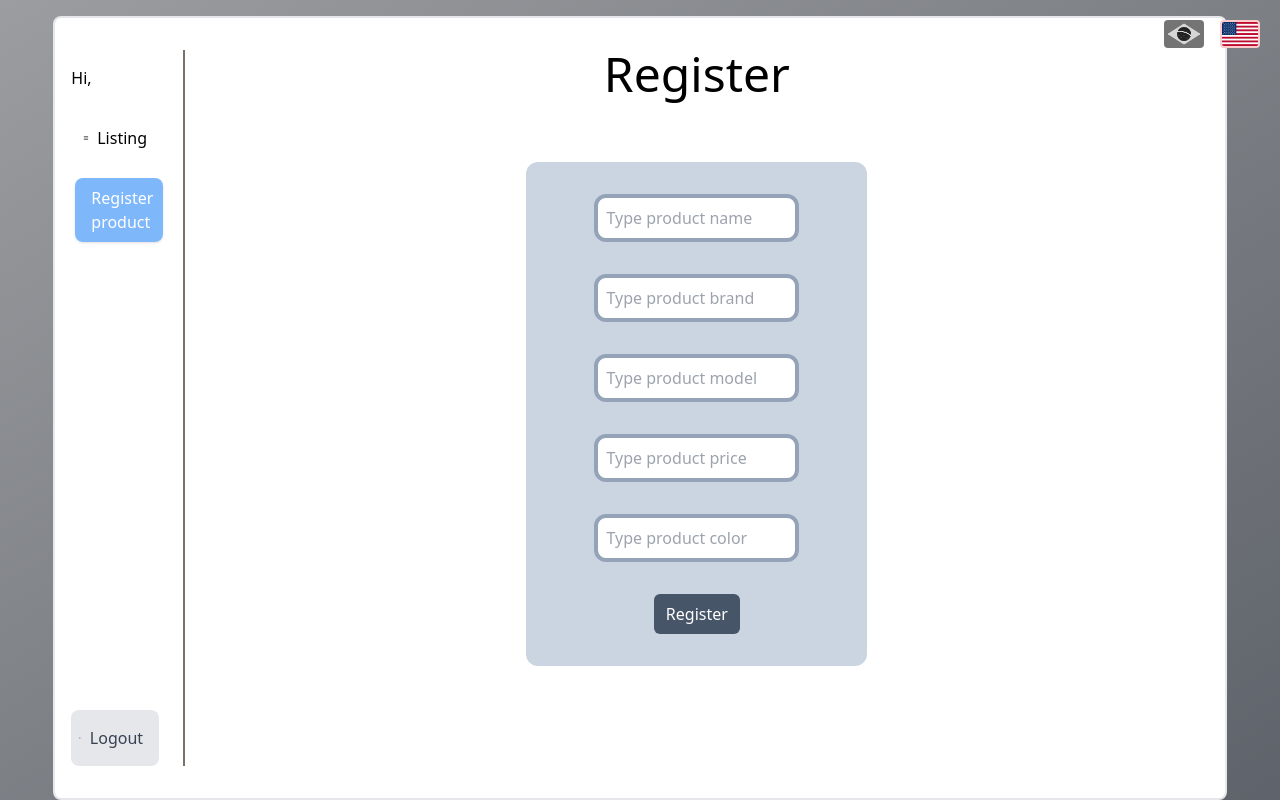
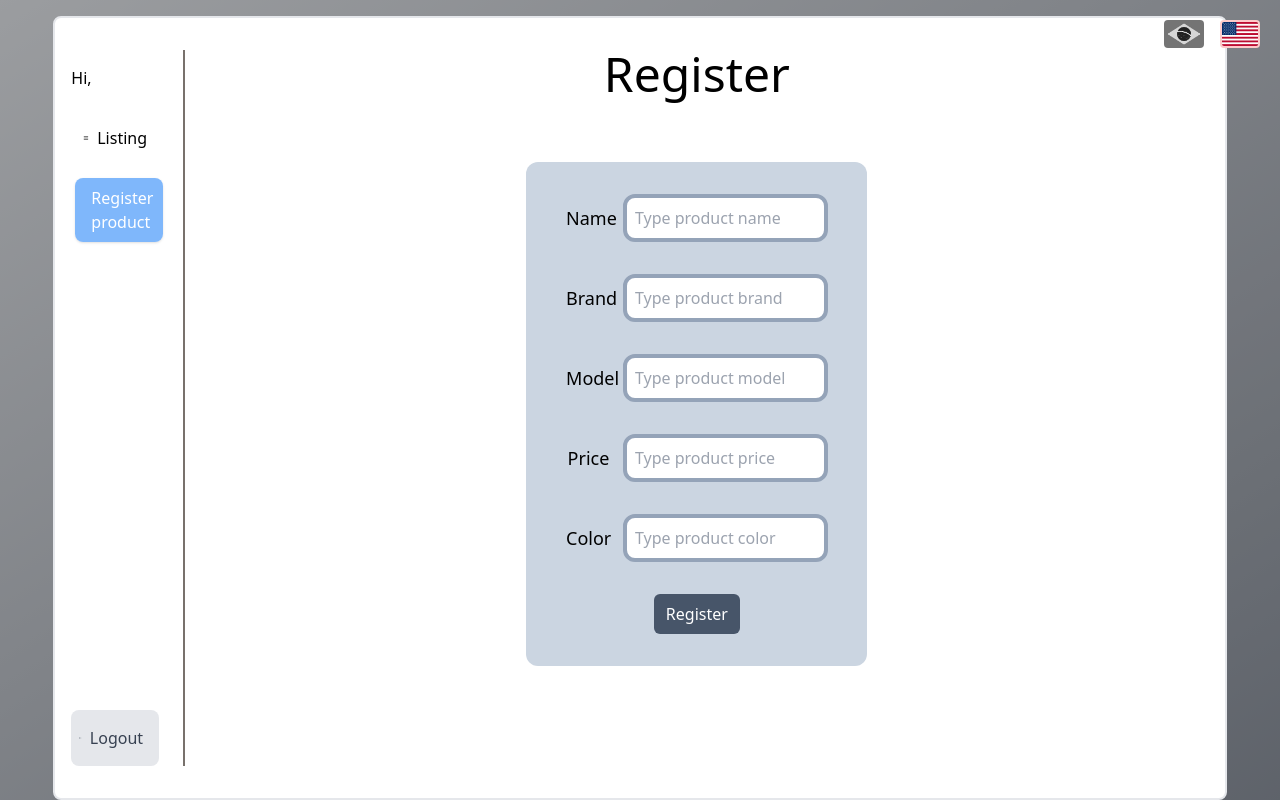
Before and after one commit to GuilhermeSCampos/lexart-fullstack, a React (Vite) app in the folder frontend/: page /dashboard/register in a window 1280 px wide. Built offline with nearby package versions, Linux system fonts and the light colour scheme; no server answers.

Commit message:
feat: add labels to form

```diff
--- a/frontend/src/components/Form/index.tsx
+++ b/frontend/src/components/Form/index.tsx
@@ -18,6 +18,8 @@ type props = {
   type: string;
   active?: boolean;
 };
+
+// ... (imports omitidos para brevidade)
 
 const Form = ({
   handleSubmit,
@@ -55,49 +57,110 @@ const Form = ({
       }}
     >
       <form
-        className="lg:w-4/12 mx-auto h-full flex flex-col items-center lg:gap-8 gap-4 bg-slate-300 rounded-xl py-8"
+        className="lg:w-4/12 mx-auto h-full flex flex-col items-center justify-center lg:gap-8 gap-4 bg-slate-300 rounded-xl py-8"
         onSubmit={(e) => handleSubmit(e)}
       >
+        <div className="flex items-center  w-full justify-center">
+          <div className="w-2/12 text-center items-center">
+            <label
+              className="lg:w-1/12 lg:mr-3 text-sm lg:text-lg"
+              htmlFor="name"
+            >
+              {t("name")}
+            </label>
+          </div>
           <input
             type="text"
+            id="name"
             placeholder={t("typePhoneName")}
             className="border-4 border-slate-400 p-2 rounded-xl w-3/5 hover:border-slate-500 focus:border-slate-600 focus:outline-none transition duration-300"
             required
             value={name}
             onChange={(e) => setName(e.target.value)}
           />
+        </div>
+
+        <div className="flex  items-center  w-full justify-center">
+          <div className="w-2/12 text-center items-center">
+            <label
+              className="w-2/12 lg:w-1/12 lg:mr-3 text-sm lg:text-lg"
+              htmlFor="brand"
+            >
+              {t("brand")}
+            </label>
+          </div>
+
           <input
             type="text"
+            id="brand"
             placeholder={t("typePhoneBrand")}
-          className="border-4 border-slate-400 p-2 rounded-xl w-3/5 hover:border-slate-500 focus:border-slate-600 focus:outline-none transition duration-300"
+            className="border-4 border-slate-400  p-2 rounded-xl w-3/5 hover:border-slate-500 focus:border-slate-600 focus:outline-none transition duration-300"
             required
             value={brand}
             onChange={(e) => setBrand(e.target.value)}
           />
+        </div>
+
+        <div className="flex items-center  w-full justify-center lg:mr-4">
+          <div className="w-2/12 text-center items-center lg:ml-4">
+            <label
+              className="w-2/12 lg:w-1/12 lg:mr-3 text-sm lg:text-lg"
+              htmlFor="model"
+            >
+              {t("model")}
+            </label>
+          </div>
           <input
             type="text"
+            id="model"
             placeholder={t("typePhoneModel")}
             className="border-4 border-slate-400 p-2 rounded-xl w-3/5 hover:border-slate-500 focus:border-slate-600 focus:outline-none transition duration-300"
             required
             value={model}
             onChange={(e) => setModel(e.target.value)}
           />
+        </div>
+
+        <div className="flex items-center  w-full justify-center">
+          <div className="w-2/12 text-center items-center">
+            <label
+              className="w-2/12 lg:w-1/12 lg:mr-3 text-sm lg:text-lg"
+              htmlFor="price"
+            >
+              {t("price")}
+            </label>
+          </div>
           <input
             type="text"
+            id="price"
             placeholder={t("typePhonePrice")}
             className="border-4 border-slate-400 p-2 rounded-xl w-3/5 hover:border-slate-500 focus:border-slate-600 focus:outline-none transition duration-300"
             required
             value={price}
             onChange={(e) => onChangePrice(e)}
           />
+        </div>
+
+        <div className="flex items-center  w-full justify-center">
+          <div className="w-2/12 text-center items-center">
+            <label
+              className="w-2/12 lg:w-1/12 lg:mr-3 text-sm lg:text-lg"
+              htmlFor="color"
+            >
+              {t("color")}
+            </label>
+          </div>
           <input
             type="text"
+            id="color"
             placeholder={t("typePhoneColor")}
             className="border-4 border-slate-400 p-2 rounded-xl w-3/5 hover:border-slate-500 focus:border-slate-600 focus:outline-none transition duration-300"
             required
             value={color}
             onChange={(e) => setColor(e.target.value)}
           />
+        </div>
+
         <button
           className={`bg-slate-500 ${
             type === "edit" && !active ? "bg-stone-400" : "bg-slate-600"
```
Lines whose indentation alone changed are shown as unchanged.
